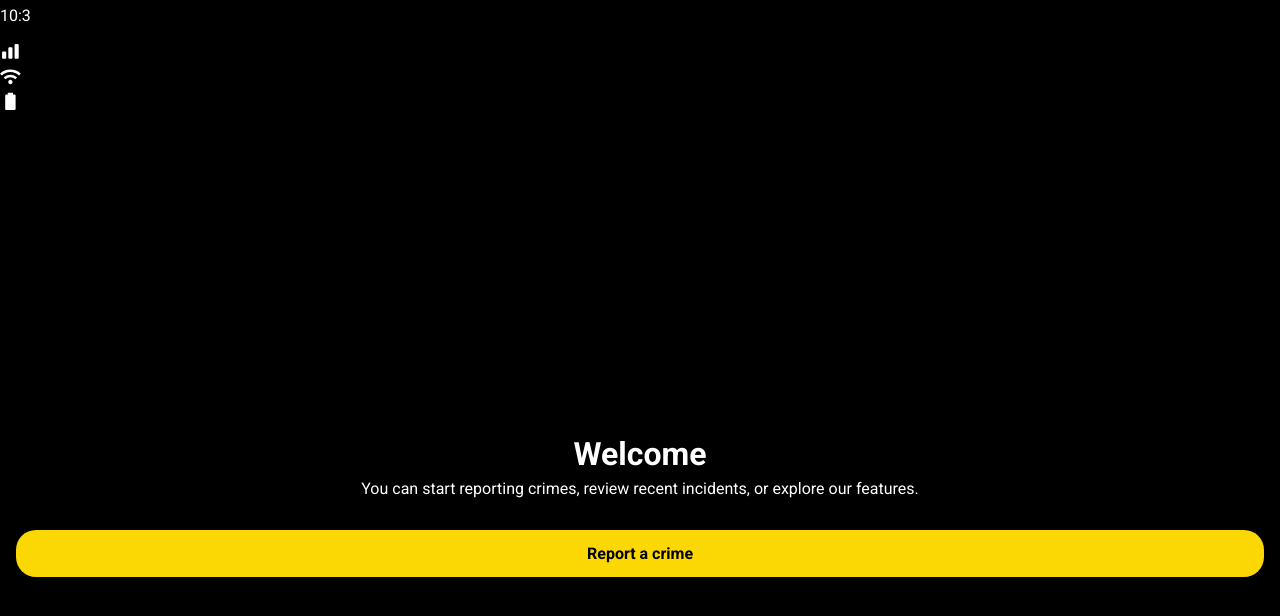
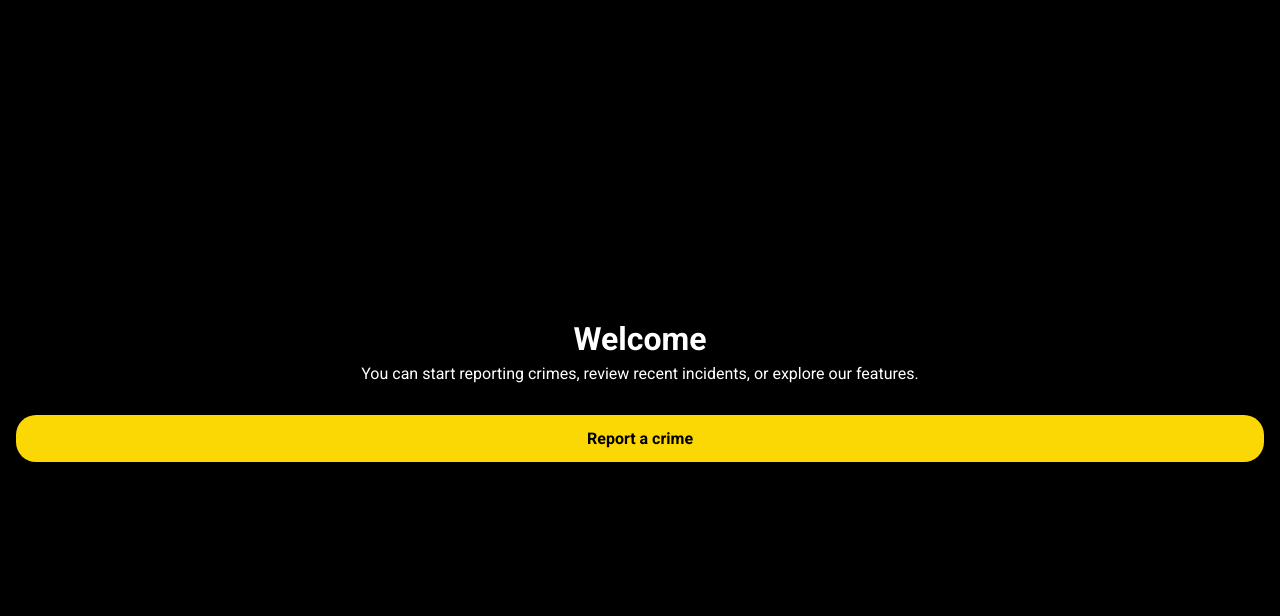
Before and after one commit to favour748/crs, a plain HTML site: page welcome.html in a window 1280 px wide. Drawn offline with Linux system fonts and the light colour scheme.

Commit message:
4th changes

```diff
--- a/welcome.html
+++ b/welcome.html
@@ -13,51 +13,6 @@
     <link rel="stylesheet" href="css/login.css" />
   </head>
   <body>
-    <header>
-      <p>10:3</p>
-      <div class="icon">
-        <div>
-          <svg
-            xmlns="http://www.w3.org/2000/svg"
-            width="1.3em"
-            height="1.3em"
-            viewBox="0 0 20 20"
-          >
-            <path
-              fill="white"
-              d="M2 11a1 1 0 0 1 1-1h2a1 1 0 0 1 1 1v5a1 1 0 0 1-1 1H3a1 1 0 0 1-1-1zm6-4a1 1 0 0 1 1-1h2a1 1 0 0 1 1 1v9a1 1 0 0 1-1 1H9a1 1 0 0 1-1-1zm6-3a1 1 0 0 1 1-1h2a1 1 0 0 1 1 1v12a1 1 0 0 1-1 1h-2a1 1 0 0 1-1-1z"
-            />
-          </svg>
-        </div>
-        <div>
-          <svg
-            xmlns="http://www.w3.org/2000/svg"
-            width="1.3em"
-            height="1.3em"
-            viewBox="0 0 24 24"
-          >
-            <path
-              fill="white"
-              d="M12 21q-1.05 0-1.775-.725T9.5 18.5t.725-1.775T12 16t1.775.725t.725 1.775t-.725 1.775T12 21m-5.65-5.65l-2.1-2.15q1.475-1.475 3.463-2.337T12 10t4.288.875t3.462 2.375l-2.1 2.1q-1.1-1.1-2.55-1.725T12 13t-3.1.625t-2.55 1.725M2.1 11.1L0 9q2.3-2.35 5.375-3.675T12 4t6.625 1.325T24 9l-2.1 2.1q-1.925-1.925-4.462-3.012T12 7T6.563 8.088T2.1 11.1"
-            />
-          </svg>
-        </div>
-        <div>
-          <svg
-            xmlns="http://www.w3.org/2000/svg"
-            width="1.3em"
-            height="1.3em"
-            viewBox="0 0 24 24"
-          >
-            <path
-              fill="white"
-              d="M16.67 4H15V2H9v2H7.33A1.33 1.33 0 0 0 6 5.33v15.34C6 21.4 6.6 22 7.33 22h9.34A1.33 1.33 0 0 0 18 20.67V5.33C18 4.6 17.4 4 16.67 4"
-            />
-          </svg>
-        </div>
-      </div>
-    </header>
-
     <div class="welcome-img"></div>
     <div class="welcome-p">
       <h1>Welcome</h1>
```
Also changed, not shown: signup.html (+0 -44 lines).
